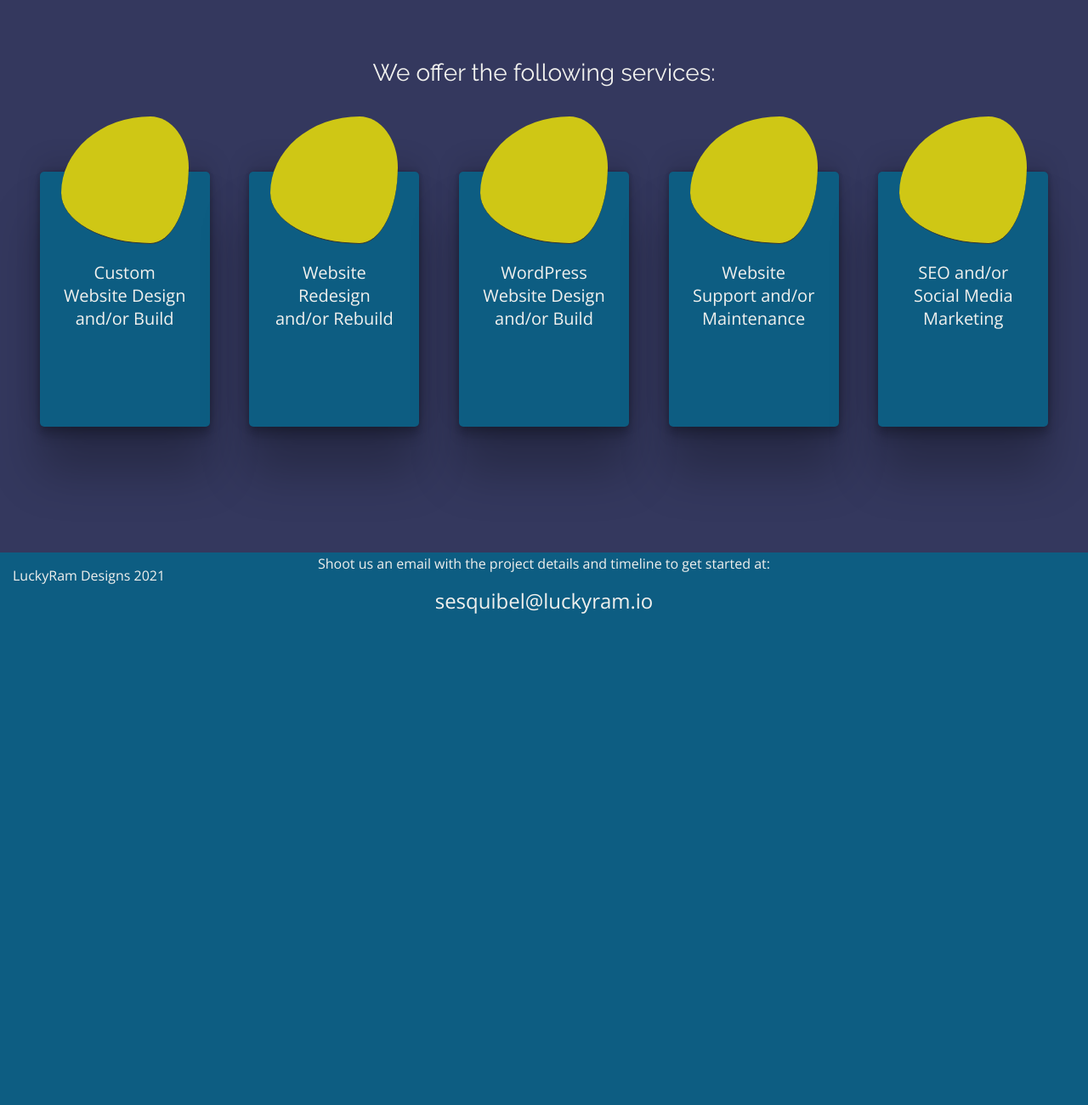
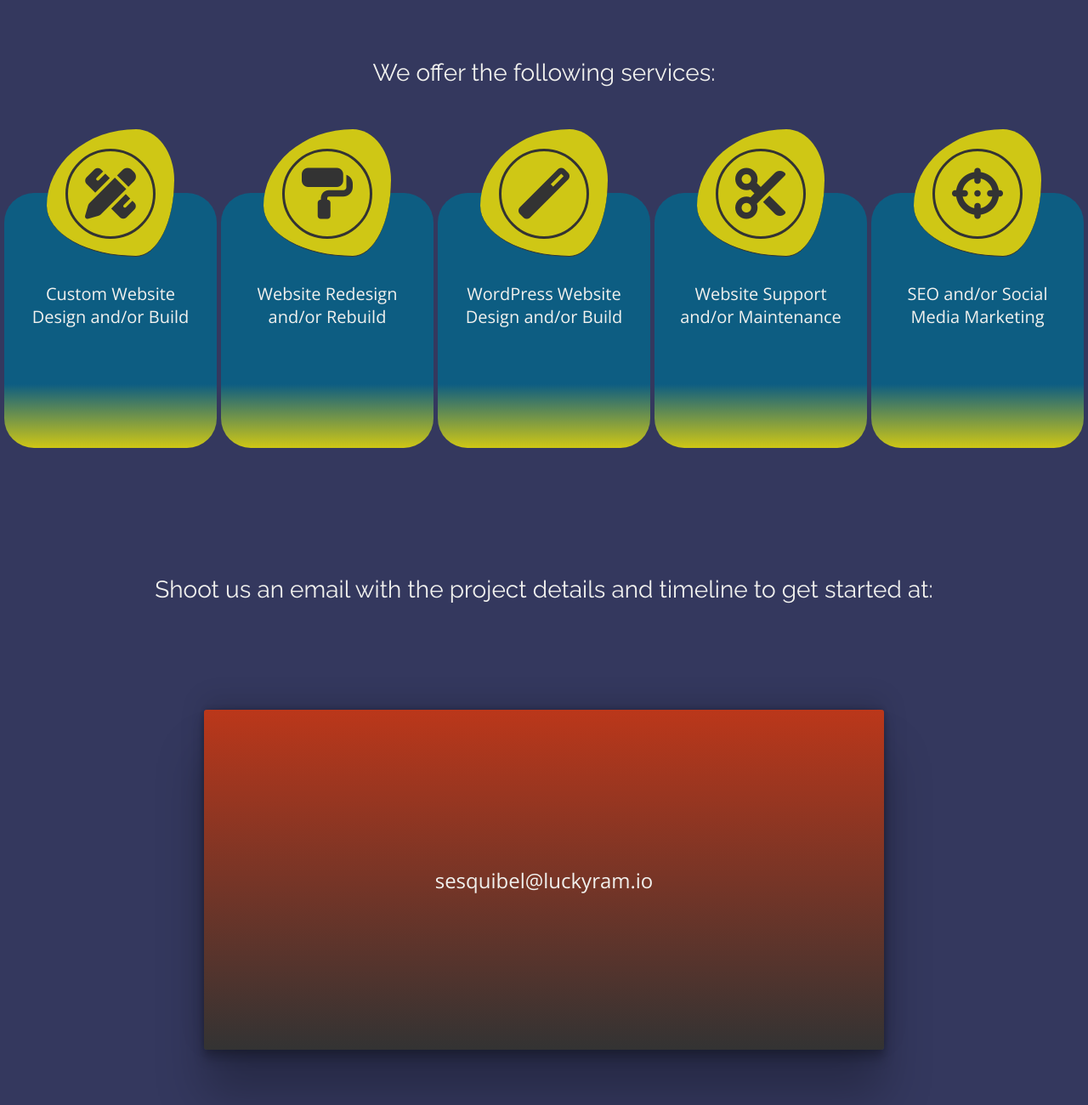
Before and after one commit to sesquibel/portfolio, a plain HTML site: page index.html in a window 1280 px wide. Shown: the part 4000-5300 px from the top of the page at 85% size. Before the commit the page ends 4723 px from the top, so only its background shows below. Drawn offline with nearby package versions, Linux system fonts and the light colour scheme.

Commit message:
business card addition

```diff
--- a/index.html
+++ b/index.html
@@ -133,38 +133,54 @@
 			</div>
 			<div id="products">
 				<div class="card-product">
-					<div class="card-header"></div>
+					<div class="card-header">
+						<i class="fas fa-pencil-ruler fa-3x"></i>
+					</div>
 					<div class="card-body">
 						<p>Custom Website Design and/or Build</p>
 					</div>
 				</div>
 				<div class="card-product">
-					<div class="card-header"></div>
+					<div class="card-header">
+						<i class="fas fa-paint-roller fa-3x"></i>
+					</div>
 					<div class="card-body">
 						<p>Website Redesign and/or Rebuild</p>
 					</div>
 				</div>
 				<div class="card-product">
-					<div class="card-header"></div>
+					<div class="card-header">
+						<i class="fas fa-magic fa-3x"></i>
+					</div>
 					<div class="card-body">
 						<p>WordPress Website Design and/or Build</p>
 					</div>
 				</div>
 				<div class="card-product">
-					<div class="card-header"></div>
+					<div class="card-header">
+						<i class="fas fa-cut fa-3x"></i>
+					</div>
 					<div class="card-body">
 						<p>Website Support and/or Maintenance</p>
 					</div>
 				</div>
 				<div class="card-product">
-					<div class="card-header"></div>
+					<div class="card-header">
+						<i class="fas fa-crosshairs fa-3x"></i>
+					</div>
 					<div class="card-body">
 						<p>SEO and/or Social Media Marketing</p>
 					</div>
 				</div>
 			</div>
-			<p>Shoot us an email with the project details and timeline to get started at:</p>
-			<p><a href="mailto:sesquibel@luckyram.io">sesquibel@luckyram.io</a></p>
+			<h4>Shoot us an email with the project details and timeline to get started at:</h4>
+			<div id="contact-business-card">
+				<div id="business-card">
+					<div class="card-body">
+					<a href="mailto:sesquibel@luckyram.io">sesquibel@luckyram.io</a>
+				</div>
+				</div>
+			</div>
 		</section>
 	</main>
 
--- a/style.css
+++ b/style.css
@@ -87,7 +87,7 @@ a:hover {
 		grid-area: "main";
 
 		display: grid;
-		grid-template-rows: 800px 800px 1800px 1100px;
+		grid-template-rows: 800px 800px 1800px 1800px;
 		grid-template-areas:
 			"hero"
 			"projects"
@@ -328,14 +328,11 @@ a:hover {
 	.card-product {
 		background-color: #0D5D82;
 		color: #F1F1EE;
-		border-radius: 5px;
-		box-shadow:
-		rgba(0, 0, 0, 0.25) 0px 54px 55px,
-		rgba(0, 0, 0, 0.12) 0px -12px 30px,
-		rgba(0, 0, 0, 0.12) 0px 4px 6px,
-		rgba(0, 0, 0, 0.17) 0px 12px 13px,
-		rgba(0, 0, 0, 0.09) 0px -3px 5px;
-		width: 200px;
+		border-radius: 35px;
+		background: linear-gradient(#0D5D82 75%,#CFC715);
+		/* box-shadow: inset 20px -20px 60px #0D5D82,
+								inset -20px 20px 60px #CFC715; */
+		width: 250px;
 		height: 300px;
 		padding: 25px;
 		font-size: 1.25rem;
@@ -343,11 +340,21 @@ a:hover {
 
 	.card-product .card-header {
 		position: relative;
-		bottom: 90px;
+		bottom: 100px;
+		left: 25px;
 		background-color: #CFC715;
 		height: 150px;
+		width: 150px;
 		border-bottom: 1px solid #333;
 		border-radius: 70% 30% 30% 70% / 60% 40% 60% 40%;
+	}
+
+	.card-product i {
+		margin-top: 23px;
+		color: #333;
+		border: 0.2rem solid #333;
+		border-radius: 50%;
+		padding: 20px;
 	}
 
 	.card-product .card-body {
@@ -361,9 +368,31 @@ a:hover {
 	}
 
 	#contact h4 {
-		margin: 100px 0;
+		margin: 100px 0 125px 0;
 		font-weight: 400;
 		font-size: 1.75rem;
+	}
+
+	#contact-business-card {
+		display: flex;
+		justify-content: center;
+	}
+
+	#business-card {
+		height: 400px;
+		width: 800px;
+		border-radius: 3px;
+		background: linear-gradient(#bb371a,#333);
+		box-shadow:
+		rgba(0, 0, 0, 0.25) 0px 54px 55px,
+		rgba(0, 0, 0, 0.12) 0px -12px 30px,
+		rgba(0, 0, 0, 0.12) 0px 4px 6px,
+		rgba(0, 0, 0, 0.17) 0px 12px 13px,
+		rgba(0, 0, 0, 0.09) 0px -3px 5px;
+
+		display: flex;
+		align-items: center;
+		justify-content: center;
 	}
 
 	footer p {
```
